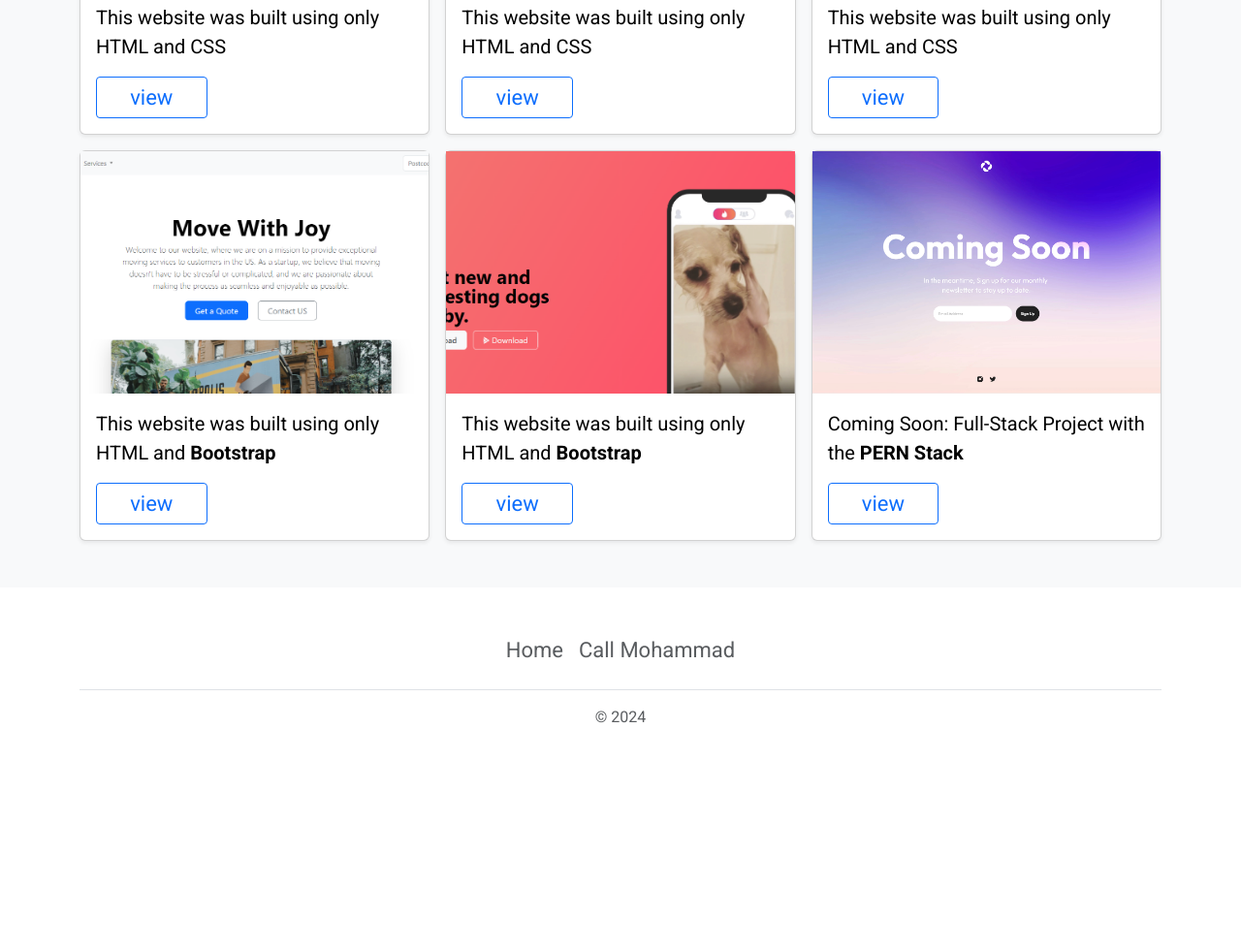
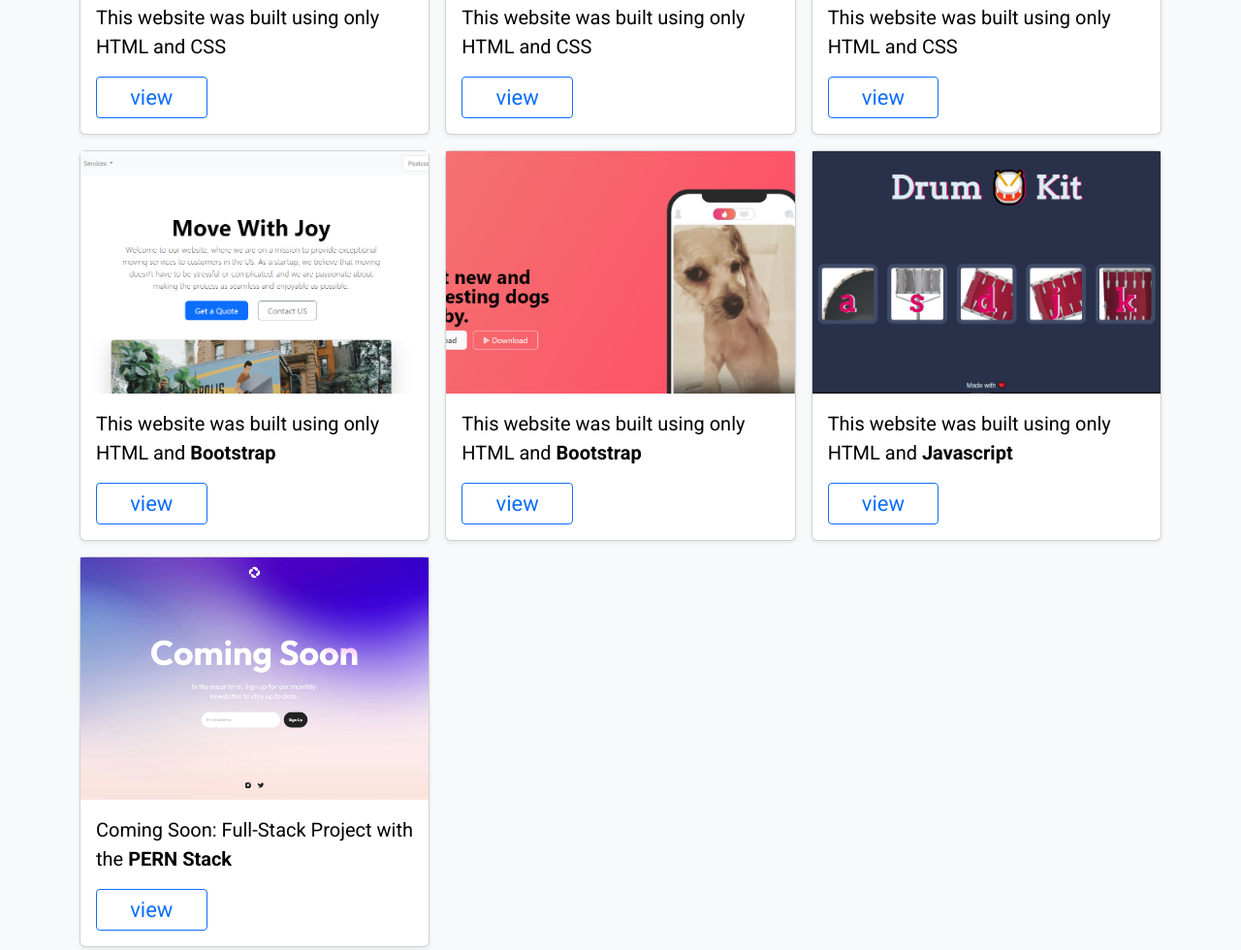
Before and after one commit to mohammed-btoosh/portfolio, a plain HTML site: page index.html in a window 1280 px wide. Shown: the part 961-1941 px from the top of the page at 97% size. Before the commit the page ends 1769 px from the top, so only its background shows below. Drawn offline with nearby package versions, Linux system fonts and the light colour scheme.

Commit message:
add a drum website

```diff
--- a/index.html
+++ b/index.html
@@ -112,6 +112,18 @@
 
           <div class="col">
             <div class="card shadow-sm">
+              <img src="./images/drum.png" alt="a website" class="custom-image">
+              <div class="card-body">
+                <p class="card-text para">This website was built using only HTML and <span class="skills">Javascript</span></p>
+                <div class="d-flex justify-content-between align-items-center">
+                  <a href="https://mohammed-btoosh.github.io/drum-kit/" class="btn btn-sm btn-outline-primary view" target="_blank">view</a>
+                </div>
+              </div>
+            </div>
+          </div>
+
+          <div class="col">
+            <div class="card shadow-sm">
               <img src="./images/OuCklXuxJnEdZNeXTKA9hZN4bhY.avif" alt="coming soon" class="custom-image">
               <div class="card-body">
                 <p class="card-text para">Coming Soon: Full-Stack Project with the <span class="skills">PERN Stack</span></p>
```
